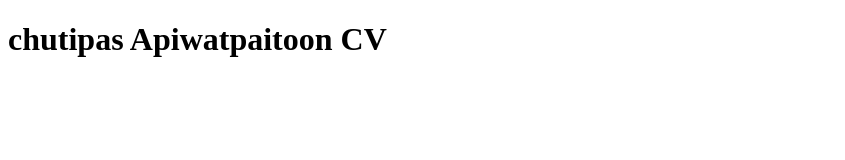
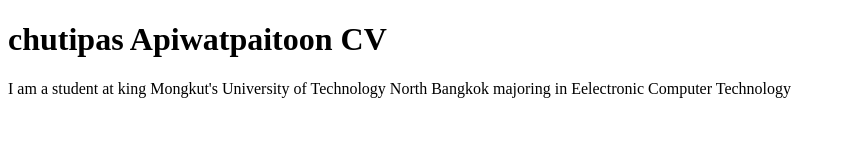
Before and after one commit to Toslonz96/github-desktop-project, a plain HTML site: page index.html in a window 1280 px wide. Shown: the whole page, without its empty margins (0-845 px from the left). Drawn offline with Linux system fonts and the light colour scheme.

Commit message:
Add information
Add information

```diff
--- a/index.html
+++ b/index.html
@@ -7,5 +7,8 @@
 </head>
 <body>
     <h1>chutipas Apiwatpaitoon CV</h1>
+    <p>I am a student at king Mongkut's University of
+    Technology North Bangkok majoring in Eelectronic Computer Technology
+    </p>
 </body>
 </html>
```
